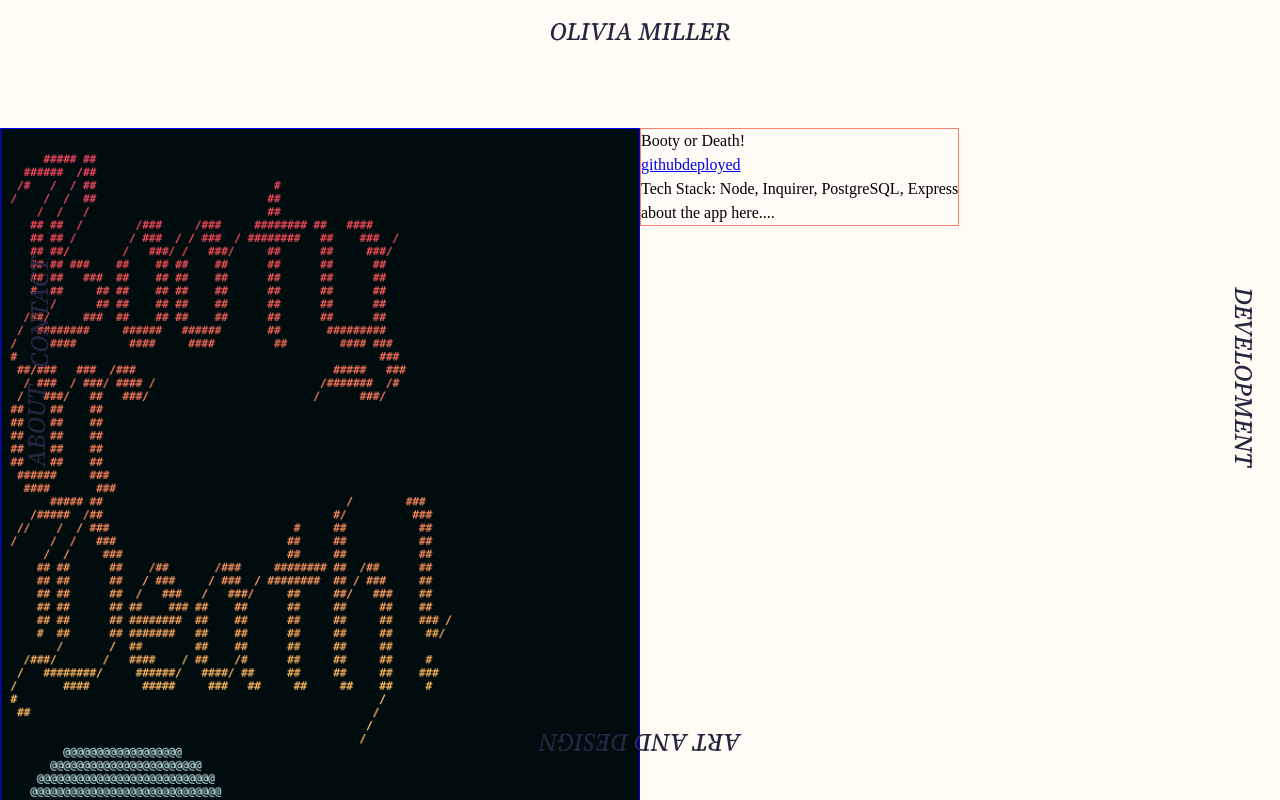
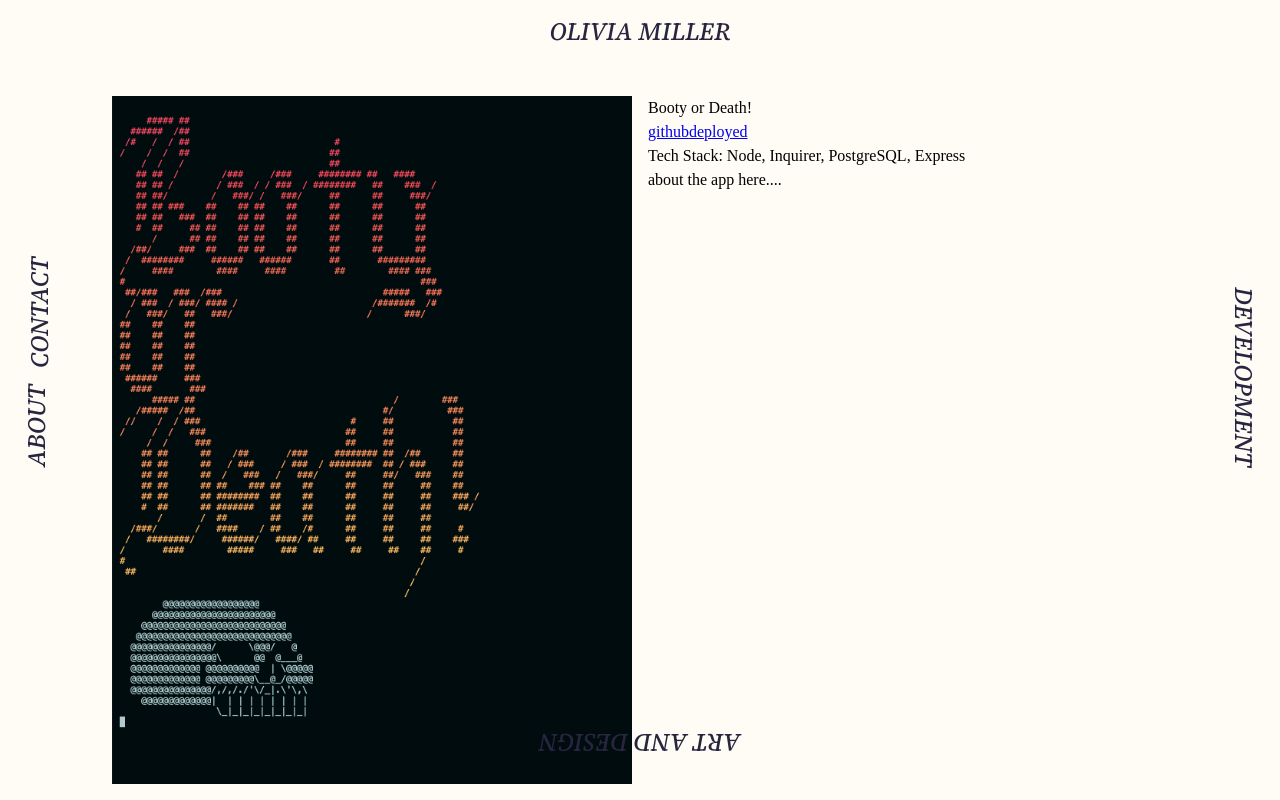
Before and after one commit to oliviaamiller/portfolio, a React app: page /dev/booty in a window 1280 px wide. Shown: the top 800 px of the page. Built offline with nearby package versions, Linux system fonts and the light colour scheme.

Commit message:
dev details on grid

```diff
--- a/src/views/Dev.css
+++ b/src/views/Dev.css
@@ -3,13 +3,13 @@
   flex-direction: row;
   flex-wrap: wrap;
   justify-content: center;
-  margin: 8rem 5rem 0;
+  margin: 6rem 6rem 0;
 }
 
 .detailContainer {
   display: grid;
   grid: 1fr / 1fr 1fr;
-  margin-top: 8rem;
+  margin: 6rem 6rem 0;
 }
 
 .cardContainer {
@@ -21,13 +21,18 @@
   width: auto;
 }
 
-.detailImg {
-  border: 1px blue solid;
+.detailImgs {
+  margin-left: 1rem;
+  margin-right: .5rem;
+
+}
+
+.detailImgs img {
+  margin-bottom: 1rem;
 }
 
 .detailInfo {
   position: fixed;
   left: 50%;
-  border: 1px salmon solid;
-
+  margin-left: .5rem;
 }
--- a/src/views/DevDetails.jsx
+++ b/src/views/DevDetails.jsx
@@ -12,7 +12,7 @@ export default function DevDetails() {
 
   return (
     <section className={styles.detailContainer}>
-      <div className={styles.detailImg}>
+      <div className={styles.detailImgs}>
 
           {project.imgArr.map((images, i) => (
             <DevDetailImages key={`${project.imgArr} + ${i}`} images={images} />
```
